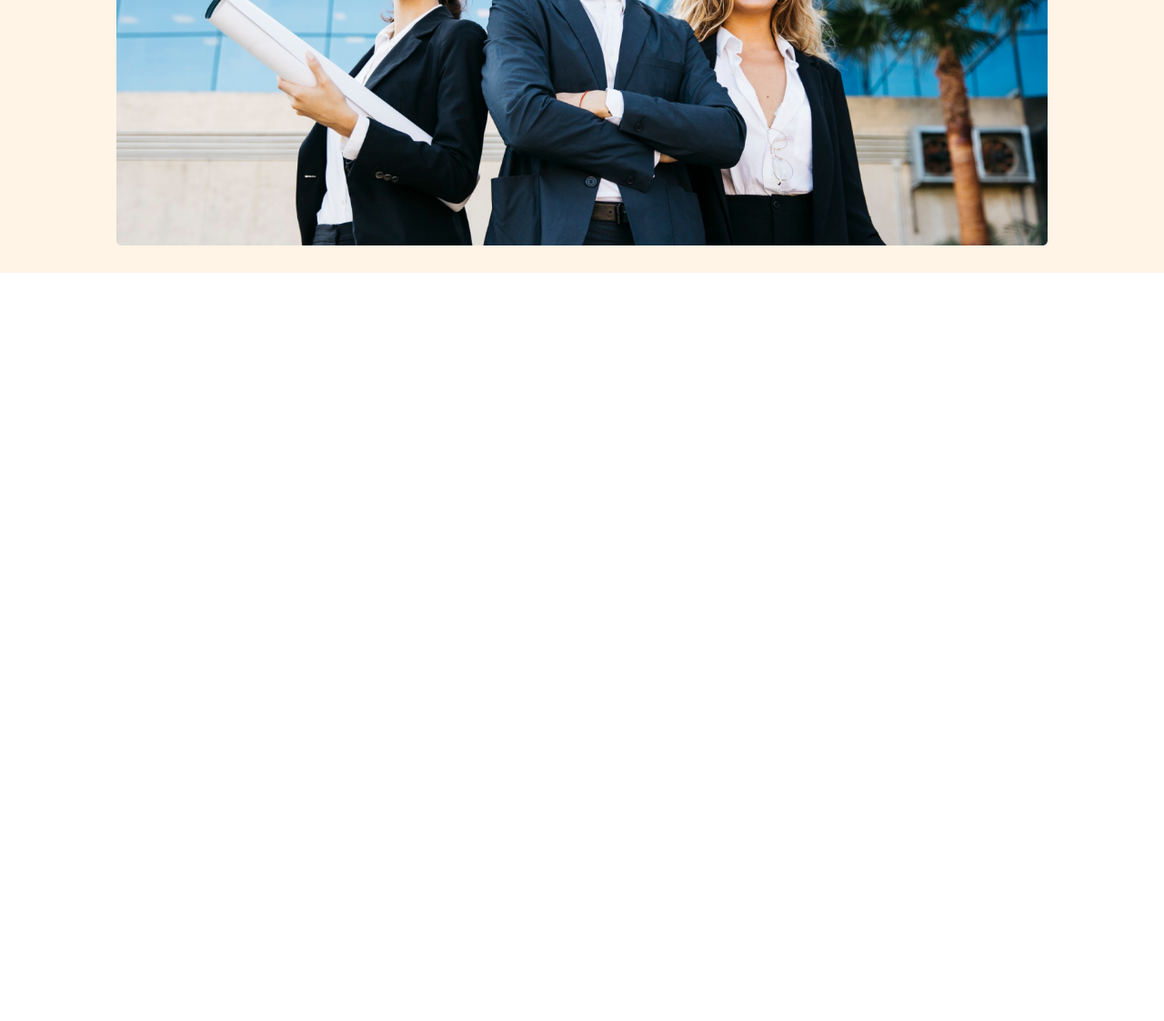
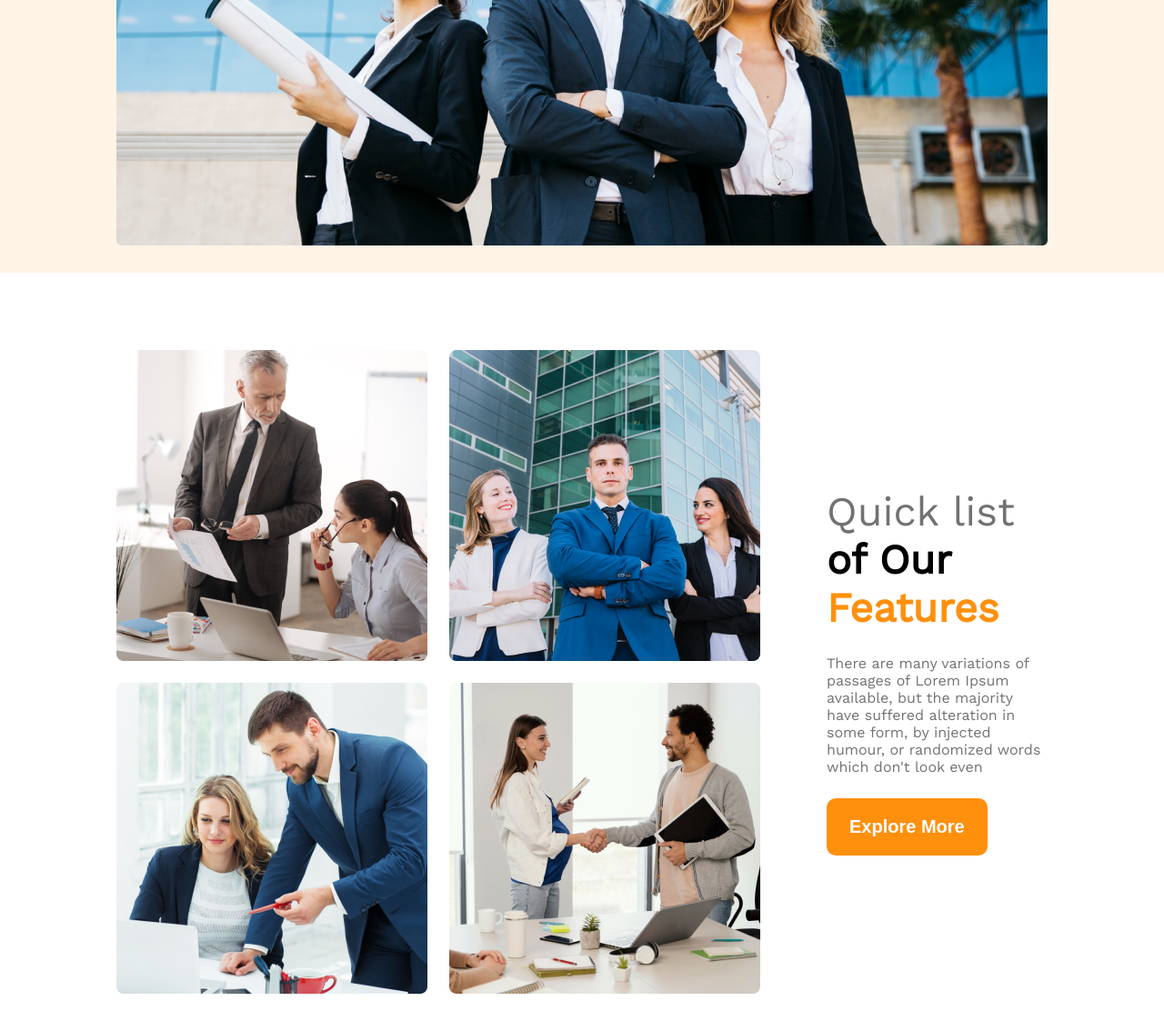
Before and after one commit to ShahriarHossainRifat/g3-architects, a plain HTML site: page index.html in a window 1280 px wide. Shown: the part 834-1957 px from the top of the page at 91% size. Before the commit the page ends 1134 px from the top, so only its background shows below. Drawn offline with nearby package versions, Linux system fonts and the light colour scheme.

Commit message:
added "quick list" section

```diff
--- a/index.html
+++ b/index.html
@@ -26,7 +26,7 @@
             <div class="banner-contents">
                 <h1 class="banner-title">Brand New Group of Architects</h1>
                 <p class="banner-description">There are many variations of passages of Lorem Ipsum available, but the majority have suffered alteration in some form, by injected humour, or randomized words which don't look even</p>
-                <button class="banner-button">Explore More</button>
+                <button class="btn-primary banner-button">Explore More</button>
             </div>
             <div class="banner-image">
                 <img src="images/banner.png" alt="">
@@ -35,7 +35,21 @@
     </header>
     <!---------------------------- main ------------------------------->
     <main>
-
+        <!----------------- quick list section ------------------------>
+        <section class="quick-list">
+            <div class="quick-list-images">
+                <img src="images/team1.png" alt="">
+                <img src="images/team2.png" alt="">
+                <img src="images/team3.png" alt="">
+                <img src="images/team4.png" alt="">
+            </div>
+            <div class="quick-list-contents">
+                <h3 class="quick-list-title"><span class="low-opacity-text">Quick list</span> of Our</h3>
+                <h3 class="quick-list-title highlighted-text">Features</h3>
+                <p class="quick-list-description">There are many variations of passages of Lorem Ipsum available, but the majority have suffered alteration in some form, by injected humour, or randomized words which don't look even</p>
+                <button class="btn-primary quick-list-button">Explore More</button>
+            </div>
+        </section>
     </main>
     <!--------------------------- footer ------------------------------>
     <footer>
--- a/styles/style.css
+++ b/styles/style.css
@@ -11,6 +11,18 @@ body {
     flex-direction: column;
     align-items: center;
     margin: 0 10%; */
+}
+main {
+    margin: 0 10%;
+}
+.btn-primary {
+    font-weight: 600;
+    font-size: 20px;
+    color: white;
+    border: none;
+    background-color: #FF900E;
+    padding: 20px 25px;
+    border-radius: 10px;
 }
 
 /* ------------------------- header styles ------------------------- */
@@ -54,13 +66,6 @@ nav {
     margin: 0 20%;
 }
 .banner-button {
-    font-weight: 600;
-    font-size: 20px;
-    color: white;
-    border: none;
-    background-color: #FF900E;
-    padding: 20px 25px;
-    border-radius: 10px;
     margin-top: 25px;
     margin-bottom: 50px;
 }
@@ -68,3 +73,36 @@ nav {
     width: 100%;
     height: auto;
 }
+
+/* --------------------- quick list section styles ------------------ */
+.quick-list {
+    display: flex;
+    align-items: center;
+    margin-top: 85px;
+    margin-bottom: 30px;
+    gap: 73px;
+}
+.quick-list-images {
+    display: grid;
+    grid-template-columns: repeat(2, 1fr);
+    column-gap: 24px;
+    row-gap: 24px;
+}
+.quick-list-title {
+    font-weight: 700;
+    font-size: 45px;
+}
+.low-opacity-text {
+    color: #727272;
+    font-weight: 500;
+    font-size: 45px;
+}
+.quick-list-title.highlighted-text {
+    color: #FF900E;
+}
+.quick-list-description {
+    color: #727272;
+    font-weight: 400;
+    font-size: 16px;
+    margin: 25px 0;
+}
```
